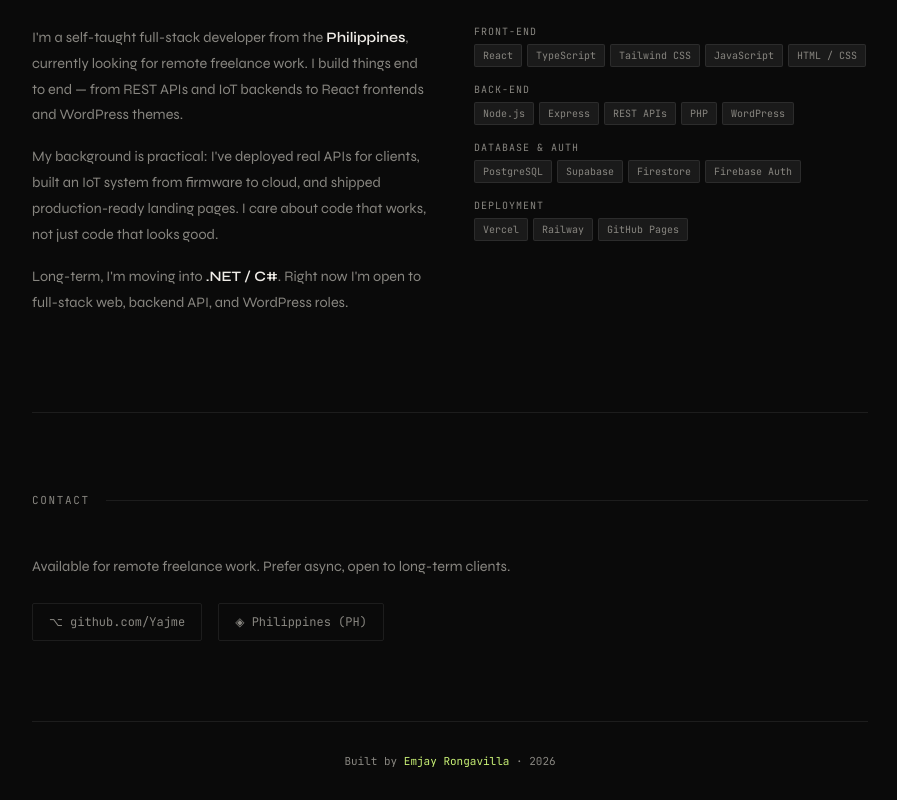
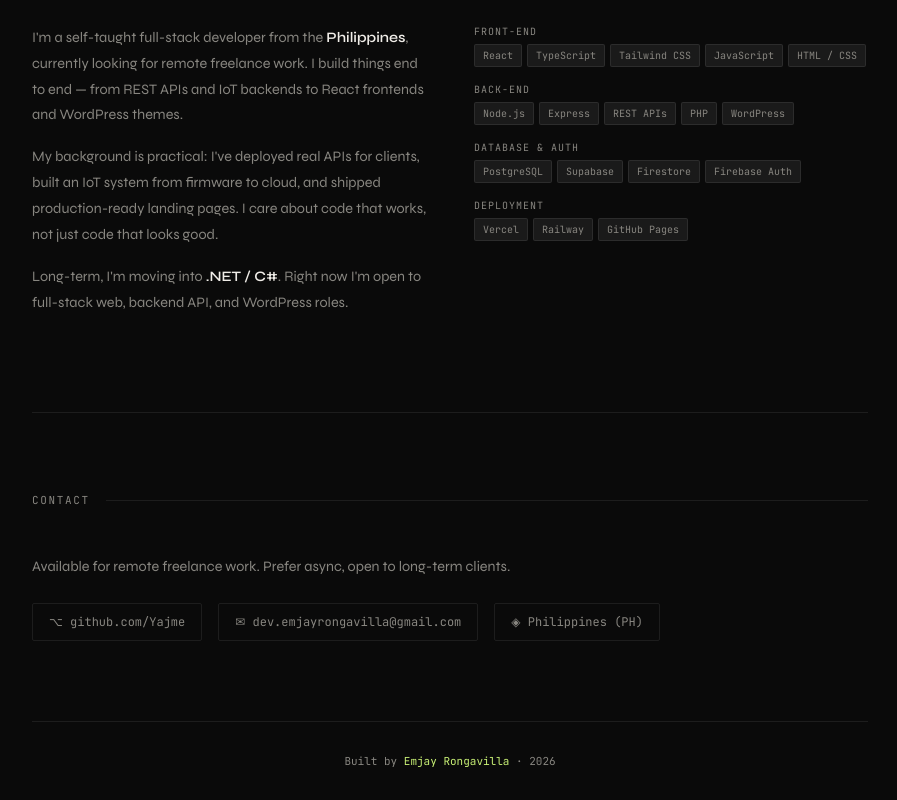
Before and after one commit to Yajme/Yajme.github.io, a plain HTML site: page index.html in a window 1280 px wide. Shown: the part 2120-2920 px from the top of the page, without its empty margins (190-1087 px from the left). Drawn offline with Linux system fonts and the light colour scheme.

Commit message:
Update email contact in index.html

```diff
--- a/index.html
+++ b/index.html
@@ -547,7 +547,7 @@
         ⌥ github.com/Yajme
       </a>
       <!-- Add your email below when ready -->
-      <!-- <a class="contact-item" href="mailto:your@email.com">✉ your@email.com</a> -->
+      <a class="contact-item" href="mailto:dev.emjayrongavilla@gmail.com">✉ dev.emjayrongavilla@gmail.com</a>
       <span class="contact-item" style="cursor:default;">
         ◈ Philippines (PH)
       </span>
```
